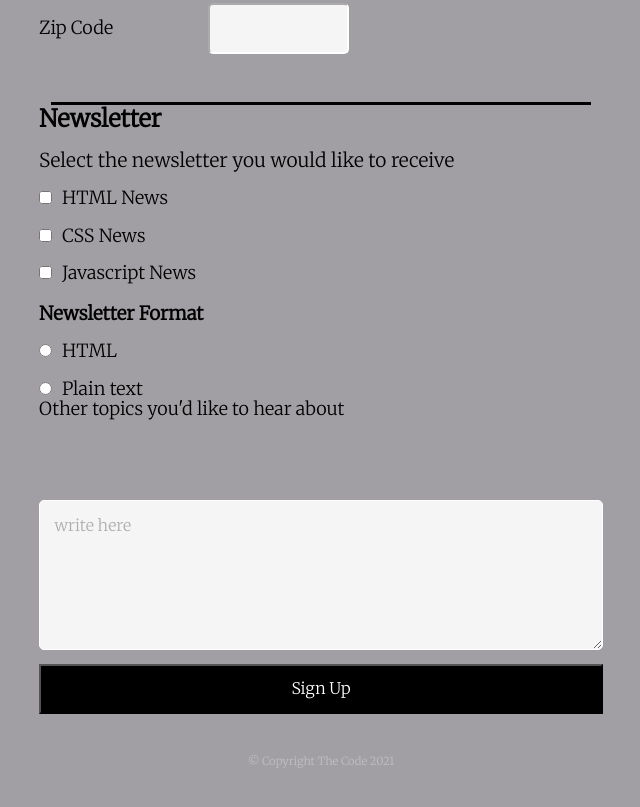
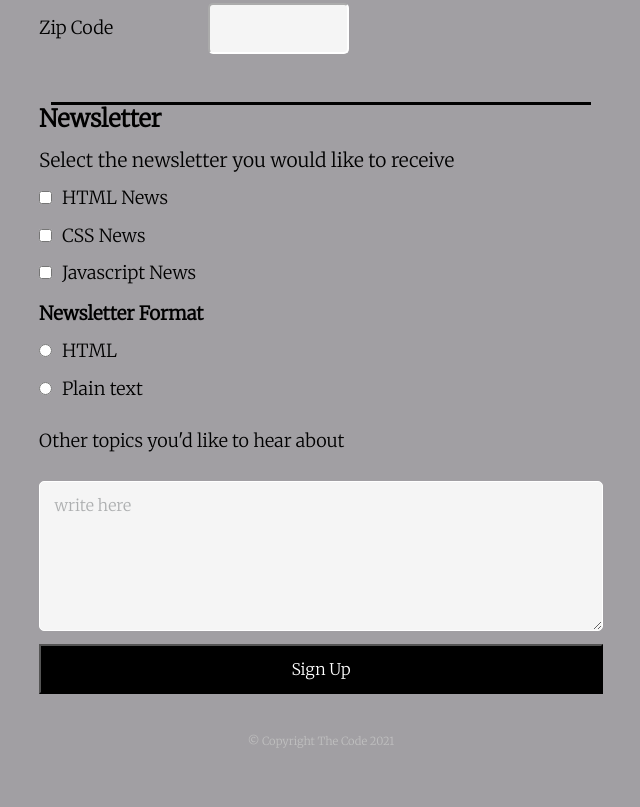
Before and after one commit to davigrah/Online-registration-form, a plain HTML site: page index.html in a window 1280 px wide. Shown: the part 907-1714 px from the top of the page, without its empty margins (319-959 px from the left). Drawn offline with nearby package versions, Linux system fonts and the light colour scheme.

Commit message:
update labels and fieldset

```diff
--- a/CSS/style.css
+++ b/CSS/style.css
@@ -79,9 +79,10 @@ label{
     color: rgb(0, 0, 0);
     margin-bottom: 0;
 }
-.container-2 #other_topics {
-    margin-top: 5rem;
-}
+label[for="other_topics"] {
+    display: block;
+    margin-top: 2rem;
+  }
 .container input,
 select,
 textarea{
```
Also changed, not shown: index.html (+1 -1 lines).
